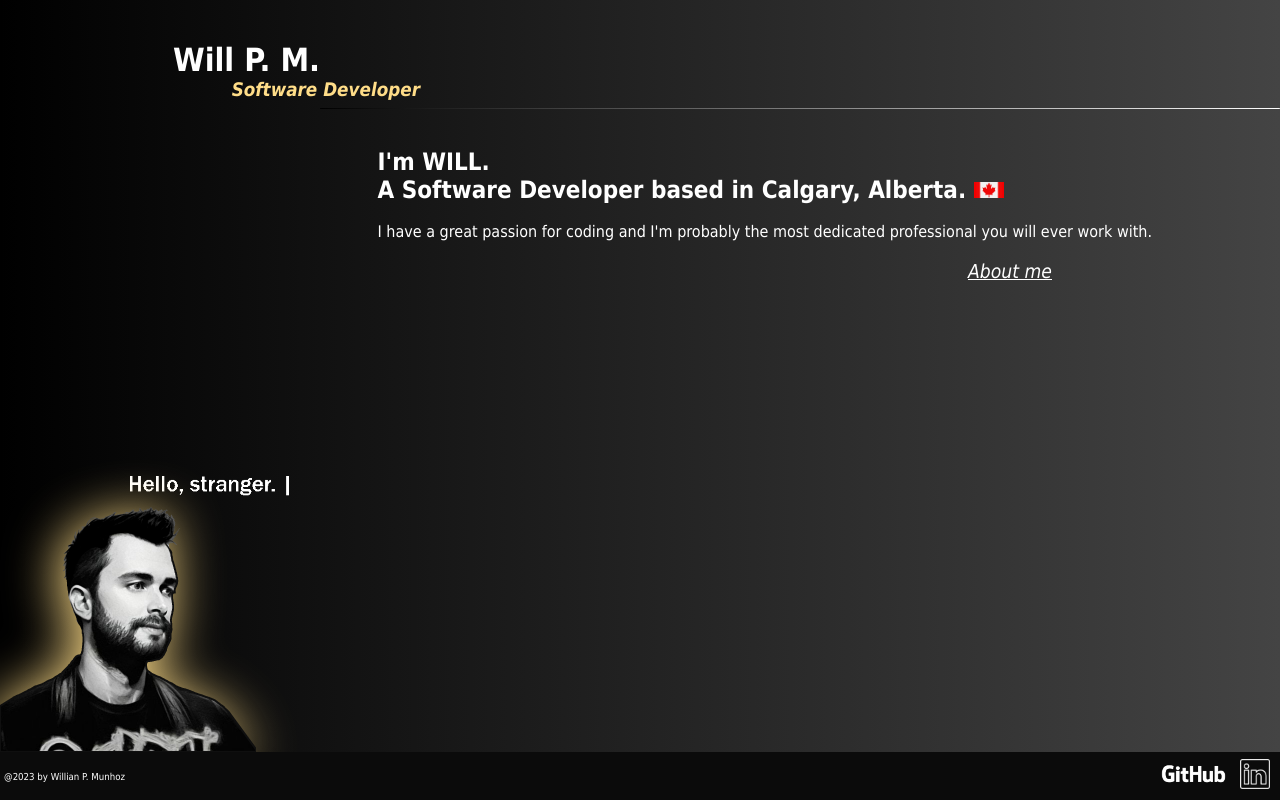
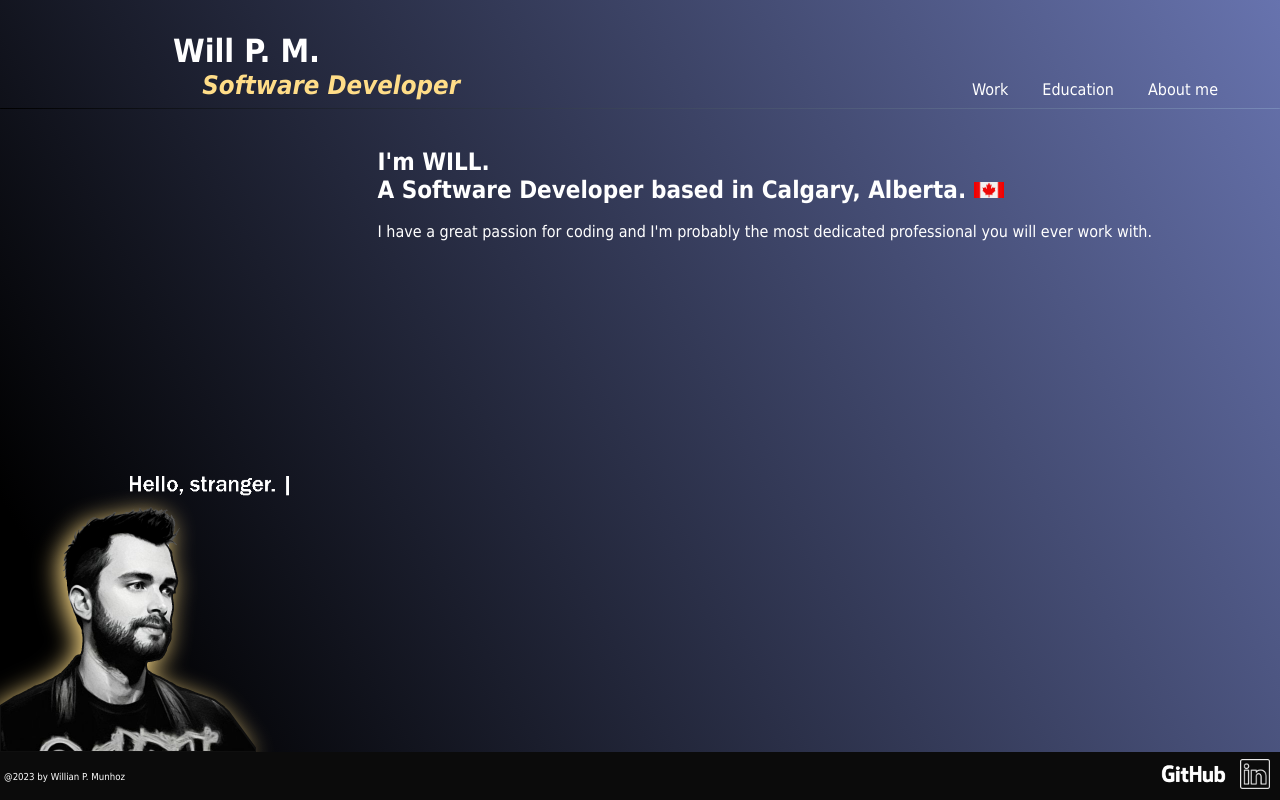
Before and after one commit to theWillPM/Personal-Portfolio, a plain HTML site: page index.html in a window 1280 px wide. Drawn offline with Linux system fonts and the light colour scheme.

Commit message:
Why would I?

```diff
--- a/index.html
+++ b/index.html
@@ -37,12 +37,17 @@
         </div>
     </header>
     <main>
+        <nav>
+            <div class="nav-button">Work</div>
+            <div class="nav-button">Education</div>
+            <div class="nav-button">About me</div>
+        </nav>
         <div class="divider"></div>
 
         <div class="main-content">
             <h2 class="title">I'm WILL. <br>A Software Developer based in Calgary, Alberta. <img src="./img/canada.PNG" alt="Canadian Flag." id="canada-flag"></h2>
             <p>I have a great passion for coding and I'm probably the most dedicated professional you will ever work with.</p>
-            <p class="about">About me</p>
+
         </div>
         <div class="hello">
             <img src="./img/Text-once.gif" alt="Hello, stranger." id="hello">
--- a/style.css
+++ b/style.css
@@ -29,7 +29,7 @@
 body {
     margin: 0;
     min-height: 100vh;
-    background-image: linear-gradient(90deg, black, var(--color-5));
+    background-image: linear-gradient(60deg, black 10%, #6773ae);
     position: relative;
 }
 
@@ -39,7 +39,7 @@ header {
 
 .subheading {
     display: flex;
-    width: clamp(300px, 25vw, 400px);
+    width: 25vw;
     height: 100px;
     background: none;
     flex-direction: column;
@@ -51,13 +51,15 @@ header {
 .subheading h2 {
     color: white;
     z-index: 2;
+    font-size: clamp(1.2rem, 3vw, 2rem);
 
 }
 
 .subheading h3 {
-    transform: translate(100px);
+    transform: translate(clamp(60px, 15vw, 140px));
     z-index: 1;
     color: #fd8;
+    font-size: clamp(1rem, 3vw, 1.6rem);
     font-style: italic;
 }
 
@@ -65,12 +67,33 @@ h1, h2, h3 {
     margin: 0;
 }
 
-.title {
-
-}
 main {
     position: relative;
     height: clamp(500px, 88vh, 1000px);
+}
+
+nav {
+    display: flex;
+    position: absolute;
+    right: 0;
+    top: 30px;
+    padding-right: 50px;
+    gap: 10px;
+}
+
+.nav-button {
+    display: flex;
+    transition: 0.4s;
+    height: 20px;
+    border-radius: 6px;
+    padding: 2px 12px;
+}
+
+.nav-button:hover {
+    transition: 0.4s;
+    cursor: pointer;
+    color: #FFc688;
+    text-shadow: 3px 3px 5px black;
 }
 
 .divider {
@@ -78,8 +101,8 @@ main {
     top: 60px;
     right: 0;
     border-radius: 2px 10px;
-    background-image: linear-gradient(90deg, black, white);
-    width: 75vw;
+    background-image: linear-gradient(90deg, black, #788ab8);
+    width: 100vw;
     height: 1px;
 }
 
@@ -87,7 +110,7 @@ main {
     position: absolute;
     display: flex;
     flex-direction: column;
-    padding: 0 clamp(5px, 10vw, 400px) 0 25px;
+    padding: 0 clamp(5px, 10vw, 400px) 0 34px;
     right: 0;
     top: 100px;
 }
@@ -112,7 +135,6 @@ main {
 }
 
 .hello {
-    /* display: none; */
     position: absolute;
     bottom: clamp(30%, 20vw, 50%);
     left: clamp(100px, 10vw, 200px);
@@ -139,7 +161,7 @@ figure {
     width: clamp(200px, 20vw, 400px);
     z-index: 0;
     transform: scaleX(-1);
-    filter: drop-shadow(5px 5px 26px #FD8);
+    filter: drop-shadow(5px 5px 12px #FD8);
 }
 
 footer {
```
